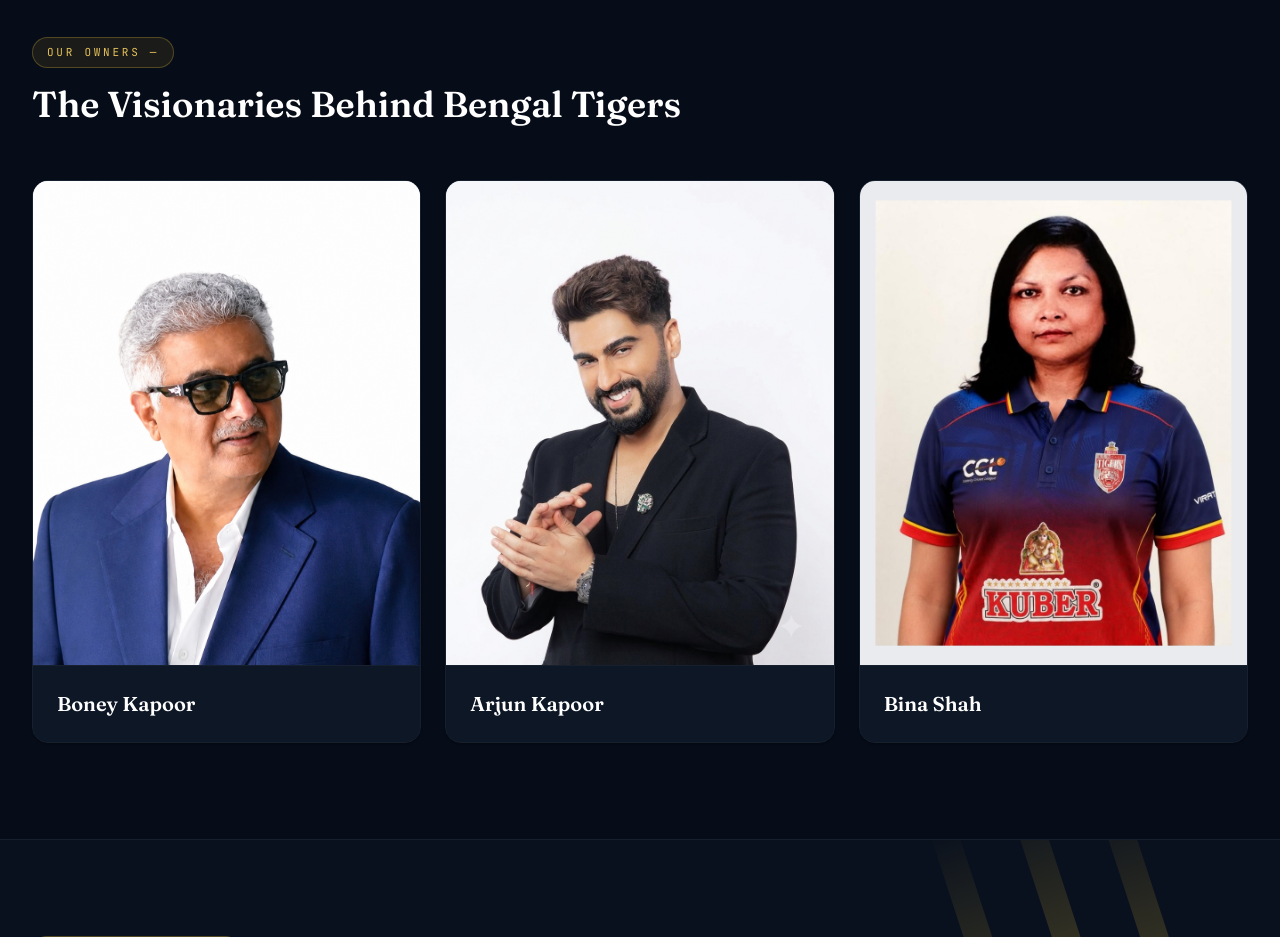
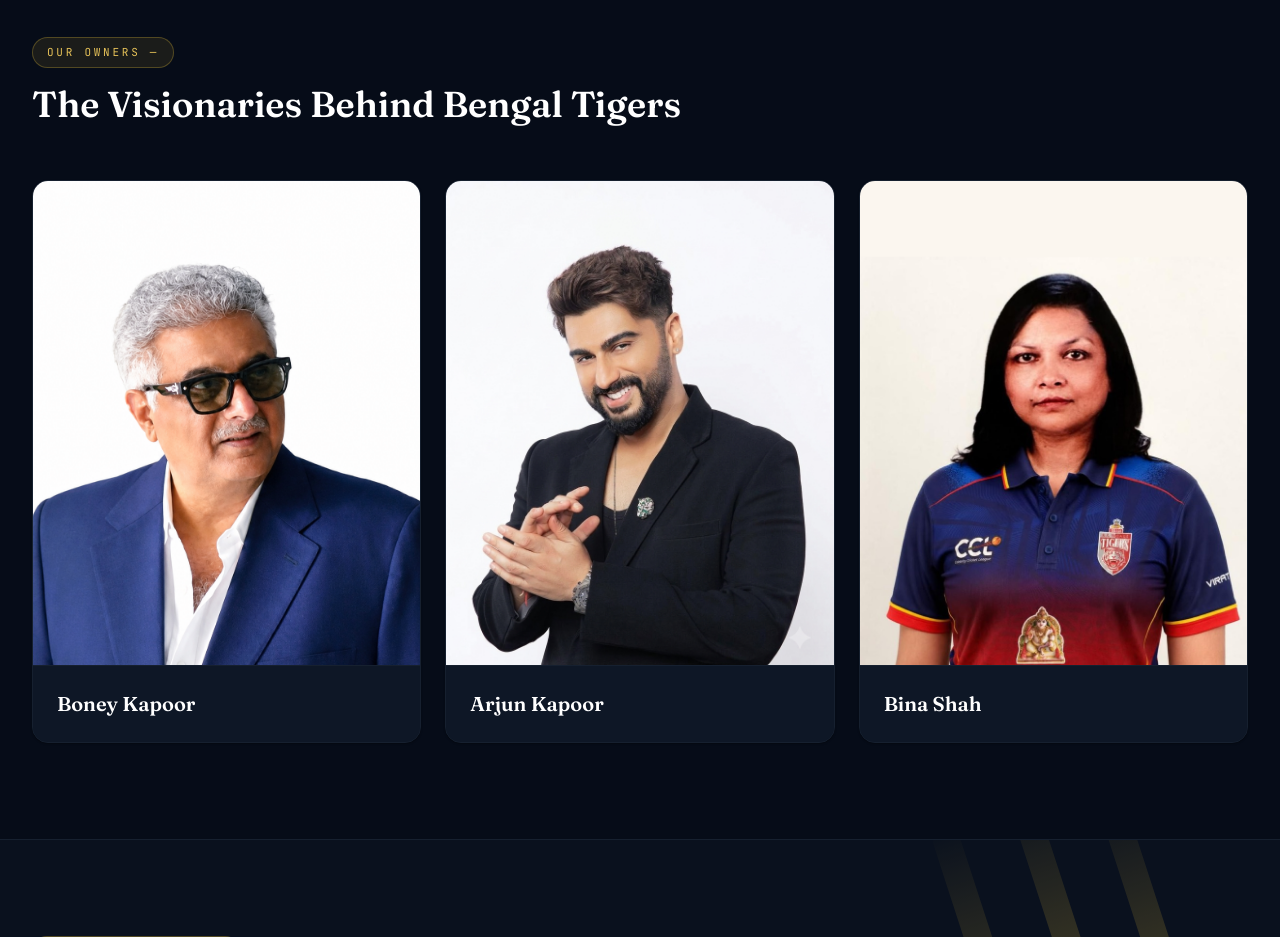
Before and after one commit to Sriicheta/bengal-tigers, a React (Vite) app: page / in a window 1280 px wide. Shown: the part 860-1797 px from the top of the page. Built offline with nearby package versions, Linux system fonts and the light colour scheme; no server answers.

Commit message:
fix: reframe Bina Shah portrait to level head position with other owners

```diff
--- a/src/components/sections/owners.tsx
+++ b/src/components/sections/owners.tsx
@@ -16,7 +16,7 @@ export function Owners() {
         <div className="mt-14 grid items-stretch gap-6 md:grid-cols-3">
           {OWNERS.map((owner) => (
             <GlowCard key={owner.name} glowColor="red" tabIndex={0}>
-              <div className="aspect-[4/5] w-full overflow-hidden bg-[#e9ebef]">
+              <div className="aspect-[4/5] w-full overflow-hidden bg-navy">
                 <img
                   src={owner.image}
                   alt={owner.name}
--- a/src/data/site-data.ts
+++ b/src/data/site-data.ts
@@ -14,7 +14,7 @@ import heroBatsman from "@/assets/hero-batsman.png";
 import bengalTigersLogo from "@/assets/bengal-tigers-logo.svg";
 import ownerBoneyKapoor from "@/assets/owner-boney-kapoor.png";
 import ownerArjunKapoor from "@/assets/owner-arjun-kapoor.png";
-import ownerBinaShah from "@/assets/owner-bina-shah-crop.jpg";
+import ownerBinaShah from "@/assets/owner-bina-shah-framed.png";
 
 import playerUdayPratapSingh from "@/assets/player-01-uday-pratap-singh.png";
 import playerAnirbanChakraborty from "@/assets/player-02-anirban-chakraborty.png";
@@ -51,22 +51,22 @@ export const OWNERS = [
   {
     name: "Boney Kapoor",
     image: ownerBoneyKapoor,
-    imagePosition: "50% 20%",
-    imageScale: 1.12,
+    imagePosition: "50% 22%",
+    imageScale: 1.18,
     note: "Chairman · Sets the ambition for the franchise.",
   },
   {
     name: "Arjun Kapoor",
     image: ownerArjunKapoor,
-    imagePosition: "50% 14%",
-    imageScale: 1.06,
+    imagePosition: "50% 16%",
+    imageScale: 1.12,
     note: "Ambassador · The energy behind every boundary rope.",
   },
   {
     name: "Bina Shah",
     image: ownerBinaShah,
-    imagePosition: "50% 0%",
-    imageScale: 0.92,
+    imagePosition: "50% 25%",
+    imageScale: 1,
     note: "Operations · Squad logistics and matchday command.",
   },
 ];
```
Also changed, not shown: src/assets/owner-bina-shah-framed.png (added).
